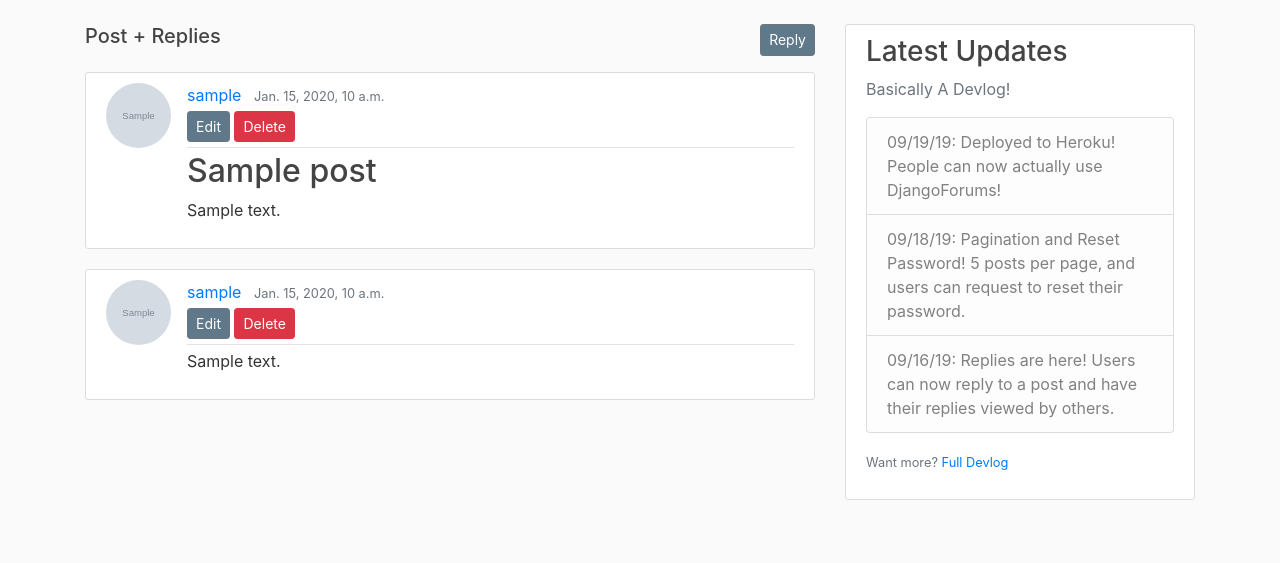
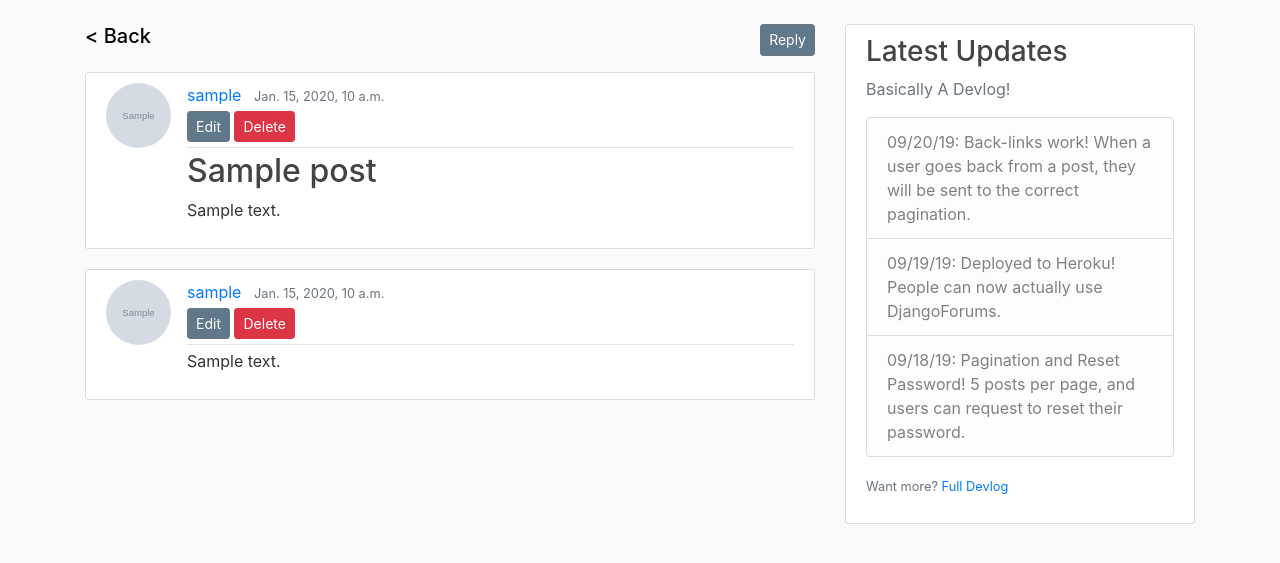
Before and after one commit to officialjasonkim/DjangoForums, a Django app: page /post/1/ in a window 1280 px wide. Shown: the part 56-619 px from the top of the page. Run offline with Django 3.2, Linux system fonts and the light colour scheme; a user stored in the database is signed in; tables that the repository leaves empty hold one stand-in row (values such as "Sample post"); grey boxes marked "Sample" are stand-in pictures; some libraries are stand-ins or nearby versions.

Commit message:
back-links

```diff
--- a/forum/templates/forum/base.html
+++ b/forum/templates/forum/base.html
@@ -65,15 +65,18 @@
                     <p class='text-muted'>Basically A Devlog!
                     <ul class="list-group">
                         <li class="list-group-item list-group-item-light">
-                            09/19/19: Deployed to Heroku! People can now actually use DjangoForums!
+                            09/20/19: Back-links work! When a user goes back from a post, they will be sent to the correct pagination.
+                        </li>
+                        <li class="list-group-item list-group-item-light">
+                            09/19/19: Deployed to Heroku! People can now actually use DjangoForums.
                         </li>
                         <li class="list-group-item list-group-item-light">
                             09/18/19: Pagination and Reset Password! 5 posts per page, and users can request to reset their password.
                         </li>
-                        <li class="list-group-item list-group-item-light">
+                        <!-- <li class="list-group-item list-group-item-light">
                             09/16/19: Replies are here! Users can now reply to a post and have their replies viewed by others.
                         </li>
-                        <!-- <li class="list-group-item list-group-item-light">
+                        <li class="list-group-item list-group-item-light">
                             09/14/19: User Profiles have been made! Users will now be able to change their username, email, and profile picture.
                         </li>
                         <li class="list-group-item list-group-item-light">
--- a/forum/templates/forum/devlog.html
+++ b/forum/templates/forum/devlog.html
@@ -55,6 +55,9 @@
                     <p class='text-muted'>Basically A Devlog!
                     <ul class="list-group">
                         <li class="list-group-item list-group-item-light">
+                            09/20/19: Back-links work! When a user goes back from a post, they will be sent to the correct pagination.
+                        </li>
+                        <li class="list-group-item list-group-item-light">
                             09/19/19: Deployed to Heroku! People can now actually use DjangoForums!
                         </li>
                         <li class="list-group-item list-group-item-light">
--- a/forum/templates/forum/post_detail.html
+++ b/forum/templates/forum/post_detail.html
@@ -3,7 +3,7 @@
 {% block content %}
     {% if user.is_authenticated %}
         <div class="top">
-            <h5>Post + Replies</h5>
+            <h5><a style="color: black" href="{% url 'back' object.id %}">&lt; Back</a></h5>
             <a class="btn btn-secondary bg-steel btn-sm" href="{% url 'reply-create' object.id %}" style="float:right">Reply</a>
         </div>
         <article class="media content-section">
--- a/forum/urls.py
+++ b/forum/urls.py
@@ -8,6 +8,7 @@ urlpatterns = [
     path('', PostListView.as_view(), name='forum-home'),
     path('devlog/', views.devlog, name="forum-devlog"),
     path('about/', views.about, name='forum-about'),
+    path('back/<int:post_pk>', views.back, name='back'),
 
     path('post/<int:pk>/', PostDetailView.as_view(), name='post-detail'),
     path('post/new/', PostCreateView.as_view(), name='post-create'),
--- a/forum/views.py
+++ b/forum/views.py
@@ -1,10 +1,11 @@
 from django.shortcuts import render, get_object_or_404
-from django.http import HttpResponse
+from django.http import HttpResponse, HttpResponseRedirect
 from django.contrib.auth.models import User
 from .models import Post, Reply
 from django.contrib.auth.mixins import LoginRequiredMixin, UserPassesTestMixin
 from django.views.generic import ListView, DetailView, CreateView, DeleteView, UpdateView, TemplateView
 from django.urls import reverse
+import math
 
 def home(request):
     context = {
@@ -135,3 +136,14 @@ def about(request):
         'title': "About"
     }
     return render(request, 'forum/about.html', context)
+
+def back(request, post_pk):
+    page = 1
+    counter = -1
+    posts = reversed(Post.objects.all())
+    for post in posts:
+        counter += 1
+        if post.pk == post_pk:
+            break
+    page += int(math.floor(counter/5))
+    return HttpResponseRedirect('/?page='+str(page))
```
Also changed, not shown: 1 other file.
